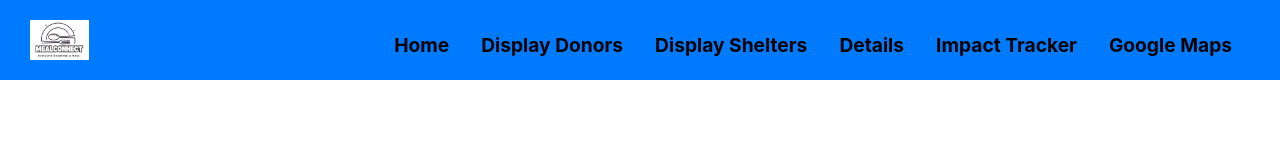
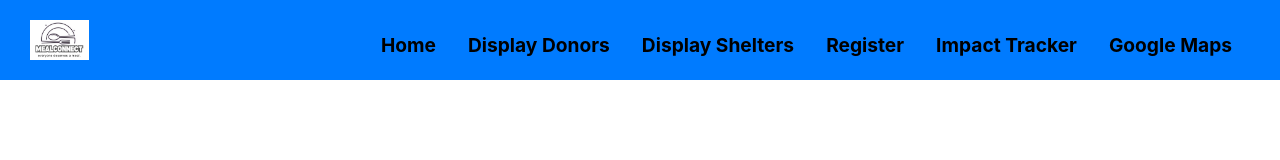
Before and after one commit to Sachuman/Meal-connects, a React (Create React App) app in the folder meal-connects-client/: page / in a window 1280 px wide. Shown: the top 160 px of the page. Built offline with nearby package versions, Linux system fonts and the light colour scheme; no server answers.

Commit message:
final-job

```diff
--- a/meal-connects-client/src/components/Navbar.js
+++ b/meal-connects-client/src/components/Navbar.js
@@ -54,7 +54,7 @@ function Navbar() {
                         </li>
                         <li className="nav-item">
                             <Link to='/details' className="nav-links" onClick={closeMobileMenu}>
-                                Details
+                                Register
                             </Link>
                         </li>
                         <li className="nav-item">
```
